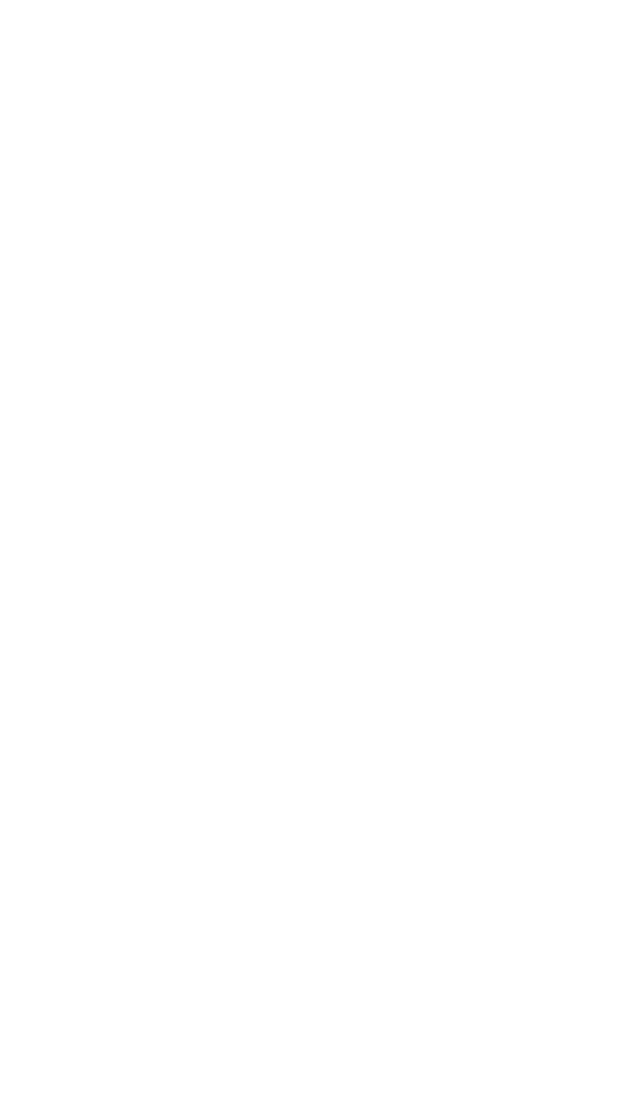
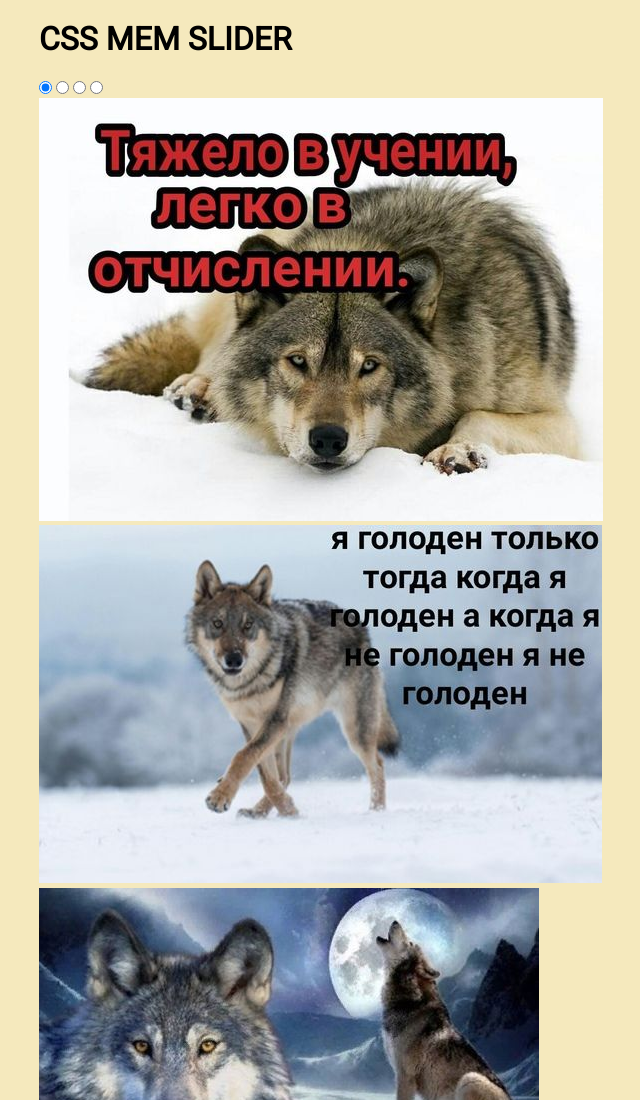
Before and after one commit to magical01/cssMemSlider, a plain HTML site: page cssMemSlider/index.html in a window 1280 px wide. Shown: the top 1100 px of the page, without its empty margins (181-821 px from the left). Before the commit the page ends 800 px from the top, so only its background shows below. Drawn offline with Linux system fonts and the light colour scheme.

Commit message:
feat: add page layout (Sun, May 15, 2022 04:13:42 PM)

```diff
--- a/cssMemSlider/index.html
+++ b/cssMemSlider/index.html
@@ -4,9 +4,51 @@
   <meta charset="UTF-8">
   <meta http-equiv="X-UA-Compatible" content="IE=edge">
   <meta name="viewport" content="width=device-width, initial-scale=1.0">
-  <title>Document</title>
+  <title>CSS MEM SLIDER</title>
+  <link rel="stylesheet" href="normalize.css">
+  <link rel="stylesheet" href="style.css">
 </head>
 <body class="page__body">
-
+  <div class="container">
+    <h1 class="title">
+      CSS MEM SLIDER
+    </h1>
+    <div class="slider">
+      <input type="radio" name="btn" id="btn1" checked>
+      <input type="radio" name="btn" id="btn2">
+      <input type="radio" name="btn" id="btn3">
+      <input type="radio" name="btn" id="btn4">
+      <div class="slide__wrapper">
+        <div class="slide__slides">
+          <div class="slide__item first"><img src="image/1mem.jpg" alt="MEMES" class="slide__image" height="60vh"></div>
+          <div class="slide__item"><img src="image/2mem.jpg" alt="MEMES" class="slide__image" height="60vh"></div>
+          <div class="slide__item"><img src="image/3mem.jpg" alt="MEMES" class="slide__image" height="60vh"></div>
+          <div class="slide__item"><img src="image/4mem.jpg" alt="MEMES" class="slide__image" height="60vh"></div>
+        </div>
+      </div>
+      <div class="slide__bottom">
+        <div class="slide__wrapper-text">
+          <div class="slide__text slide__text-1">Тяжело в учении, легко в отчислении...</div>
+          <div class="slide__text slide__text-2">Я голоден только тогда, когда я голоден, а когда я не голоден - я не голоден...</div>
+          <div class="slide__text slide__text-3">Мало кто поймет, но кто поймет, тот мало кто...</div>
+          <div class="slide__text slide__text-4">Ты думаешь я забыл? Но нет. Я забыл...</div>
+        </div>
+        <div class="pagination">
+          <label for="btn1" class="slide__pagination">
+            <span class="slide__controls"></span>
+          </label>
+          <label for="btn2" class="slide__pagination">
+            <span class="slide__controls"></span>
+          </label>
+          <label for="btn3" class="slide__pagination">
+            <span class="slide__controls"></span>
+          </label>
+          <label for="btn4" class="slide__pagination">
+            <span class="slide__controls"></span>
+          </label>
+        </div>
+      </div>
+    </div>
+  </div>
 </body>
 </html>
--- a/cssMemSlider/style.css
+++ b/cssMemSlider/style.css
@@ -0,0 +1,27 @@
+@import url('https://fonts.googleapis.com/css?family=Roboto&display=swap');
+.page {
+  box-sizing: border-box;
+}
+*,
+*::before,
+*::after {
+  box-sizing: inherit;
+}
+.page__body {
+  margin: 0;
+  padding: 0;
+  min-width: 320px;
+  min-height: 100%;
+  font-family: 'Roboto', sans-serif;
+  background-color: #F5E9BD;
+}
+img {
+  max-width: 100%;
+  height: auto;
+  object-fit: cover;
+}
+.container {
+  margin: 0 auto;
+  padding: 0 30px;
+  max-width: 900px;
+}
```
